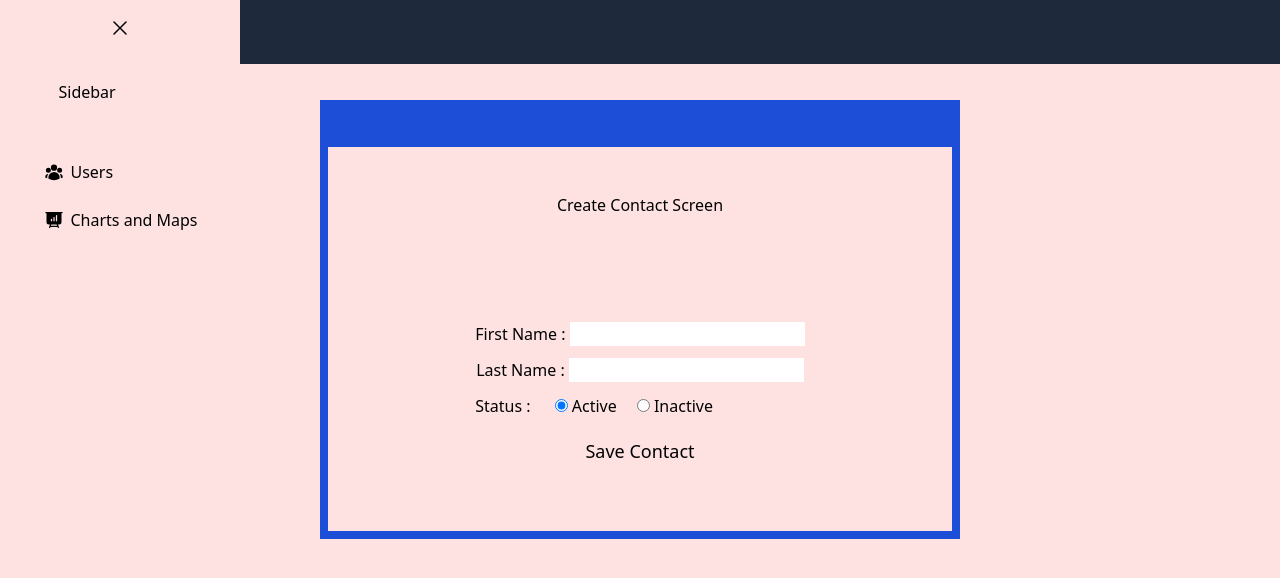
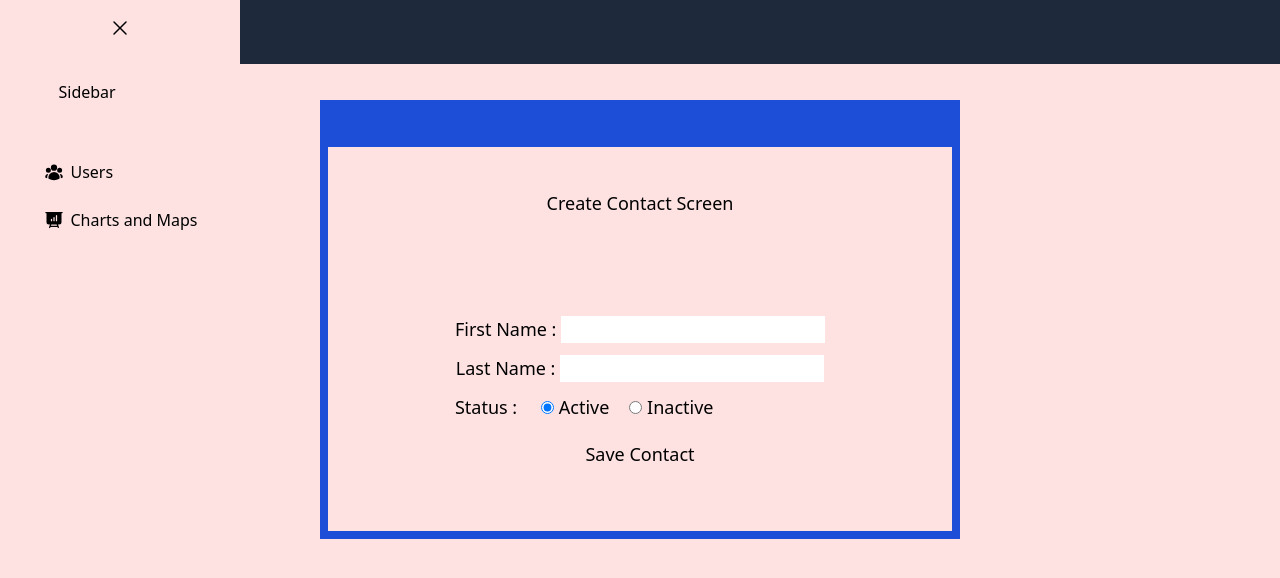
Before and after one commit to jaihindkushwah/Taiyo.ai_Projects, a React (Create React App) app: page /createcontact in a window 1280 px wide. Shown: the top 578 px of the page. Built offline with nearby package versions, Linux system fonts and the light colour scheme.

Commit message:
changed fontsize for inputs

```diff
--- a/src/components/ContactForm.jsx
+++ b/src/components/ContactForm.jsx
@@ -27,7 +27,7 @@ function ContactForm({status='active'}) {
 
         };
   return (
-    <div className='flex-1 flex flex-col justify-around items-center sm:w-[600px] text-[16px] sm:text-[18px'>
+    <div className='flex-1 flex flex-col justify-around items-center sm:w-[600px] text-[16px] sm:text-[18px]'>
         <div>
             Create Contact Screen
         </div>
```
